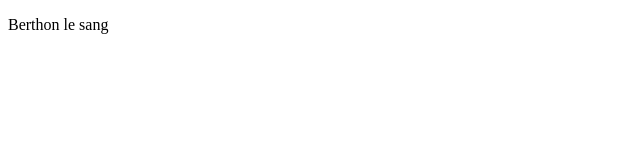
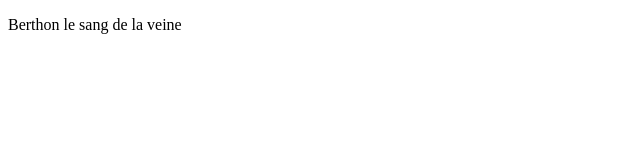
Before and after one commit to t-donnenfeld/berthonweb, a plain HTML site: page index.html in a window 1280 px wide. Shown: the full height of the page, 0-640 px from the left. Drawn offline with Linux system fonts and the light colour scheme.

```diff
--- a/index.html
+++ b/index.html
@@ -8,7 +8,7 @@
 
 <body>
     <div>
-        <p>Berthon le sang</p>
+        <p>Berthon le sang de la veine</p>
     </div>
 </body>
 
```
Also changed, not shown: 1 other file.
